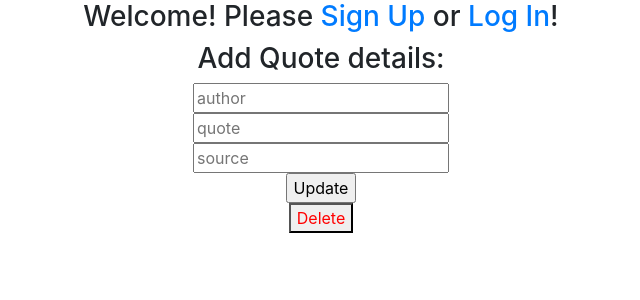
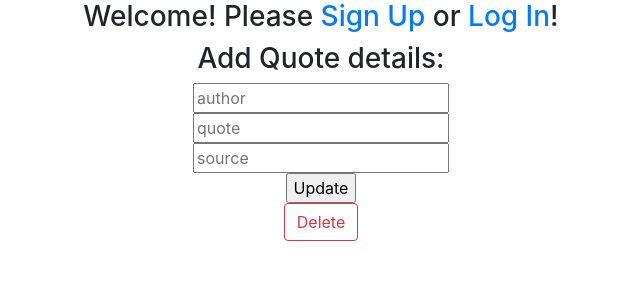
Before and after one commit to VBTX/favorite-quotes-client, a React (Create React App) app: page /my-quotes/1/edit in a window 1280 px wide. Shown: the top 300 px of the page, without its empty margins (319-959 px from the left). Built offline with nearby package versions, Linux system fonts and the light colour scheme; no server answers.

Commit message:
add styling

```diff
--- a/src/components/EditQuoteForm.js
+++ b/src/components/EditQuoteForm.js
@@ -4,6 +4,7 @@
 import { connect } from "react-redux"
 import QuoteForm from "./QuoteForm"
 import { resetQuoteForm } from "../actions/quoteForm"
+import Button from 'react-bootstrap/Button';
 
 
 
@@ -37,10 +38,13 @@
 		const quoteId = quote ? quote.id : null
 	return <>
 			<QuoteForm editMode history={this.history} handleSubmit={this.handleSubmit}/>
-			<button style={{color:"red"}} onClick={()=>deleteQuote(quoteId, history)}> Delete </button>
+			<Button variant="outline-danger" onClick={()=>deleteQuote(quoteId, history)}> Delete </Button>
 			</>
 }
 	};
 
 
 export default connect(null, { updateQuote, setFormDataForEdit, resetQuoteForm, deleteQuote })(EditQuoteForm);
+
+
+// style={{color:"red"}}
```
